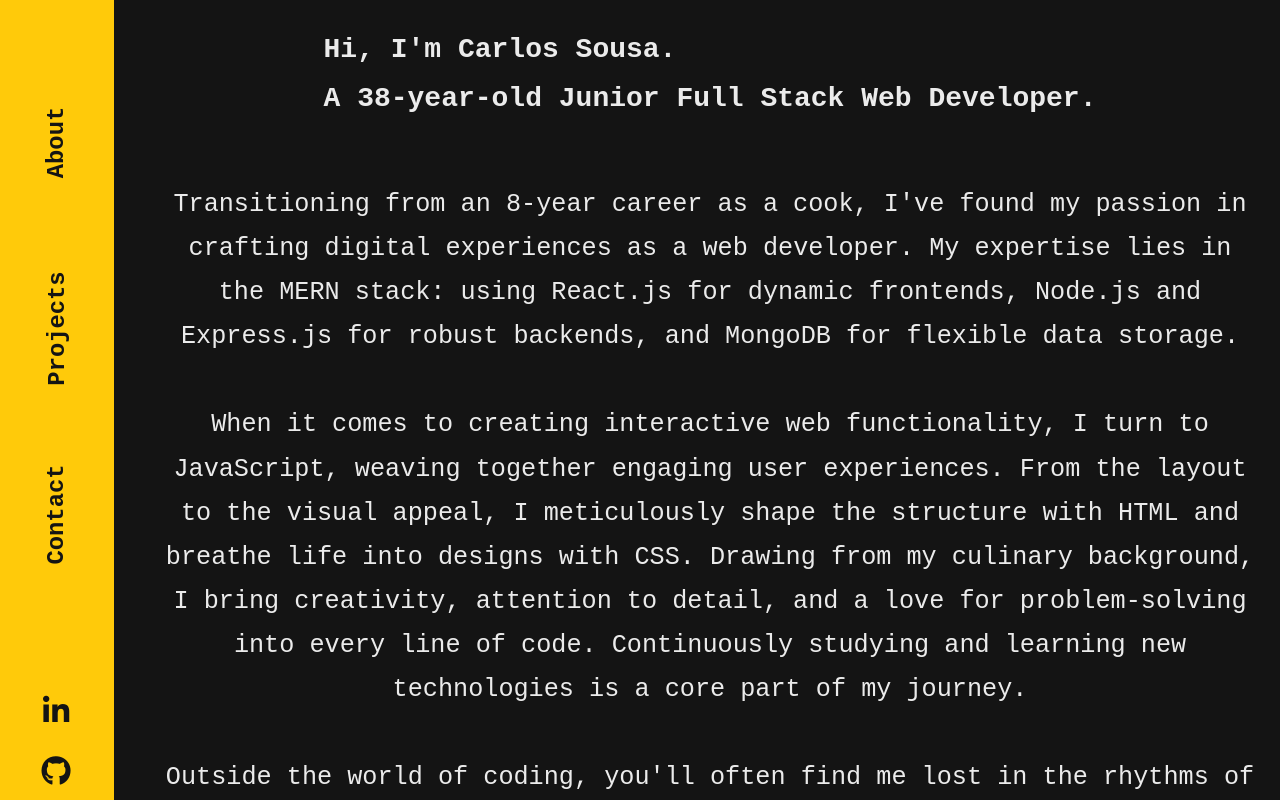
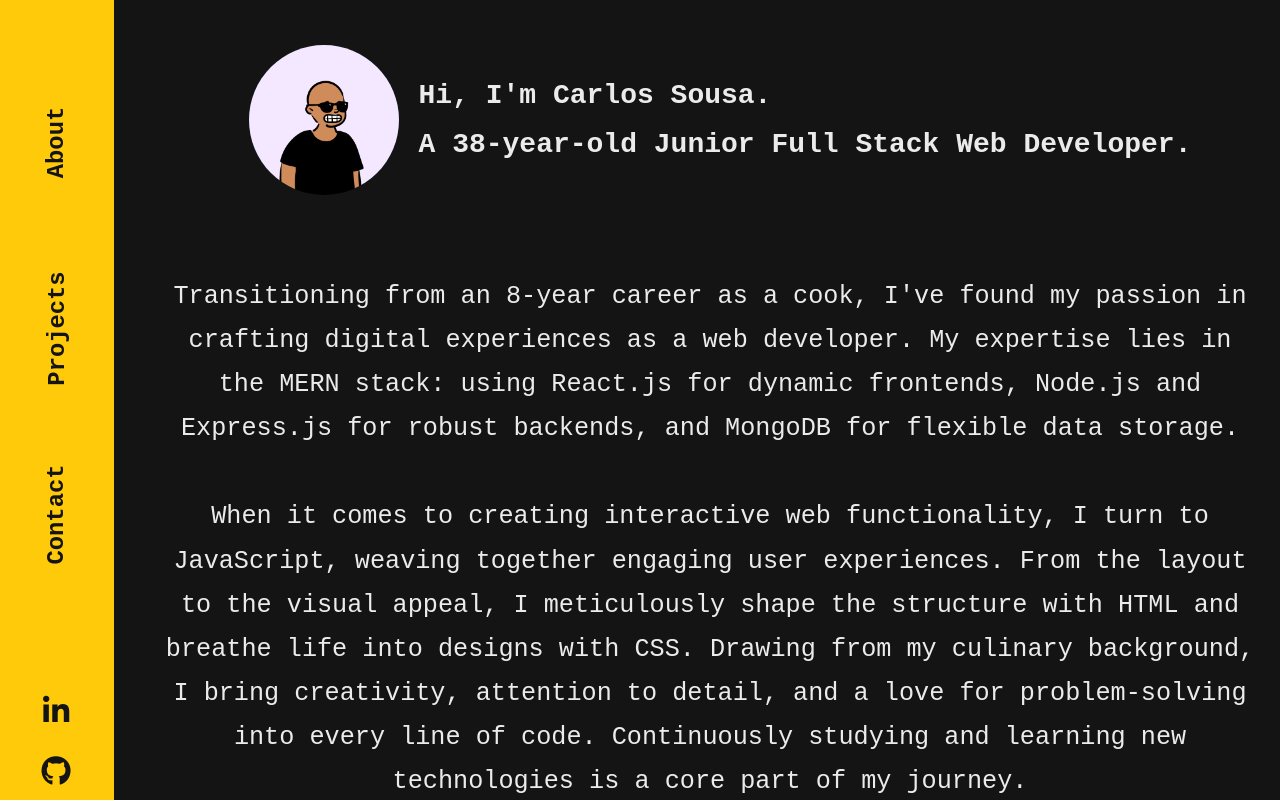
Before and after one commit to Cmbs86/cmbs86-portfolio, a React (Vite) app: page / in a window 1280 px wide. Shown: the top 800 px of the page. Built offline with nearby package versions, Linux system fonts and the light colour scheme; a web font is replaced by a local one.

Commit message:
added prof picture

```diff
--- a/src/App.css
+++ b/src/App.css
@@ -18,8 +18,7 @@
   --font-color-three: #ebebeb;
 }
 
-html{
-
+html {
   scroll-behavior: smooth;
 }
 
@@ -105,12 +104,9 @@
   color: var(--font-color-three);
 }
 
-
 .introduction_text {
   font-size: 1.8rem;
   font-weight: 400;
-
-
 }
 
 .skills {
@@ -503,6 +499,32 @@
     margin-left: 10rem;
   }
 
+  .introduction_header {
+    display: flex;
+    align-items: center;
+    justify-content: center;
+    width: 100%;
+
+    img {
+      height: 150px;
+      width: 150px;
+      border-radius: 50%;
+      margin: 20px;
+    }
+
+    .introduction_text {
+    }
+  }
+
+  /* .introduction_header,
+.introduction_text {
+  padding: 25px;
+  line-height: 1.75;
+  font-family: var(--font-nav-header);
+  font-size: 2rem;
+  color: var(--font-color-three);
+} */
+
   .skills {
     flex-direction: row;
     flex-wrap: wrap;
--- a/src/components/Intro.jsx
+++ b/src/components/Intro.jsx
@@ -1,8 +1,10 @@
+import Avatar from "../assets/images/avatar.png"
 function Intro() {
   return (
     <>
       <div id="about" className="introduction">
         <h1 className="introduction_header">
+          <img src={Avatar} alt="avatar" />
           Hi, I'm Carlos Sousa.
           <br />A 38-year-old Junior Full Stack Web Developer.
         </h1>
```
Also changed, not shown: src/assets/images/avatar.png.
